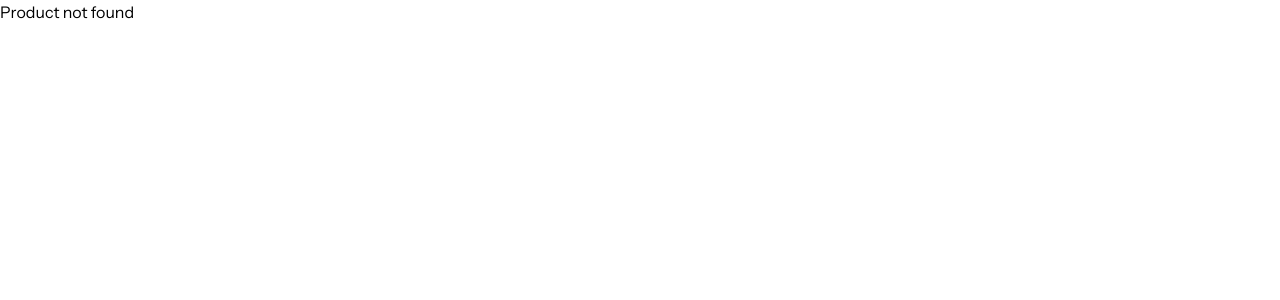
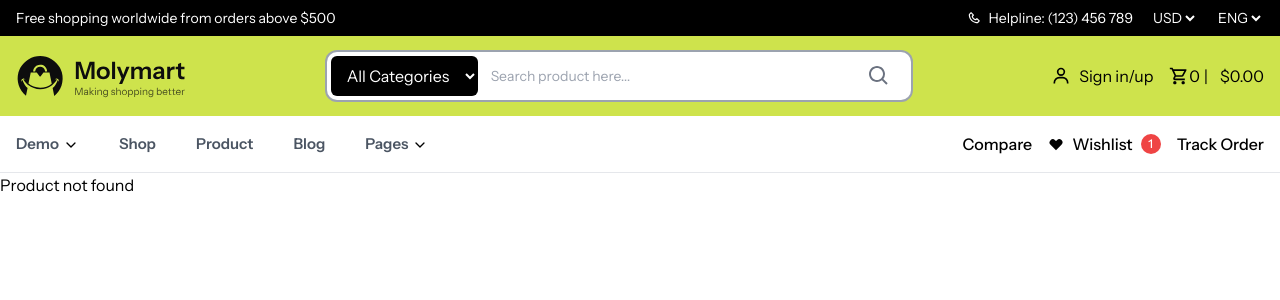
Before and after one commit to mdrobin45/molymart, a Next.js app: page /1 in a window 1280 px wide. Before the commit this address had no page. Shown: the top 300 px of the page. Built offline with nearby package versions, Linux system fonts and the light colour scheme.

Commit message:
craete nav menu

```diff
--- a/src/app/layout.tsx
+++ b/src/app/layout.tsx
@@ -1,6 +1,7 @@
 import type { Metadata } from "next";
 import { Instrument_Sans } from "next/font/google";
 import "./globals.css";
+import Header from "@/components/layout/header/Index";
 
 // Fonts
 const instrumentSans = Instrument_Sans({
@@ -22,7 +23,10 @@ export default function RootLayout({
    return (
       <html lang="en">
          <body className={`${instrumentSans.variable}`}>
-            <main className="font-instrumentSans">{children}</main>
+            <main className="font-instrumentSans">
+               <Header />
+               {children}
+            </main>
          </body>
       </html>
    );
--- /dev/null
+++ b/src/components/layout/header/Index.tsx
@@ -0,0 +1,15 @@
+import MainHeader from "./MainHeader";
+import Navigation from "./Navigation";
+import TopBar from "./Topbar";
+
+const Header = () => {
+   return (
+      <div>
+         <TopBar />
+         <MainHeader />
+         <Navigation />
+      </div>
+   );
+};
+
+export default Header;
--- /dev/null
+++ b/src/components/layout/header/MainHeader.tsx
@@ -0,0 +1,60 @@
+import molymartLogo from "@/assets/images/molymart-logo.svg";
+import Image from "next/image";
+import { BiSearch, BiShoppingBag, BiUser } from "react-icons/bi";
+import { MdOutlineShoppingCart } from "react-icons/md";
+
+const MainHeader = () => {
+   return (
+      <div className="bg-primary py-4">
+         <div className="container mx-auto px-4">
+            <div className="flex items-center justify-between gap-4">
+               <div className="flex-shrink-0">
+                  <Image
+                     src={molymartLogo}
+                     alt="Molymart"
+                     width={170}
+                     height={100}
+                  />
+               </div>
+
+               <div className="hidden md:flex flex-1 max-w-xl relative">
+                  <select className="absolute text-white left-0 top-0 h-full bg-black rounded-md px-3 focus:outline-none">
+                     <option value="">All Categories</option>
+                     <option value="1">Category 1</option>
+                     <option value="2">Category 2</option>
+                     <option value="3">Category 3</option>
+                  </select>
+                  <input
+                     type="search"
+                     placeholder="Search product here..."
+                     className="flex h-10 w-full rounded-md bg-background px-3 py-2 text-sm ring-offset-background file:border-0 file:bg-transparent file:text-sm file:font-medium file:text-foreground placeholder:text-muted-foreground focus-visible:outline-none ring-2 ring-offset-4 ring-gray-400 disabled:cursor-not-allowed disabled:opacity-50 pl-40 rounded-l-md"
+                  />
+                  <button
+                     type="submit"
+                     className="inline-flex items-center justify-center whitespace-nowrap rounded-md text-sm font-medium ring-offset-background transition-colors focus-visible:outline-none focus-visible:ring-2 focus-visible:ring-ring focus-visible:ring-offset-2 disabled:pointer-events-none disabled:opacity-50 text-primary-foreground px-4 py-2 absolute right-0 top-0 h-full rounded-l-none">
+                     <BiSearch className="w-6 h-6 text-gray-500" />
+                  </button>
+               </div>
+
+               <div className="flex items-center gap-4">
+                  <button className="hidden sm:flex items-center gap-2">
+                     <BiUser className="w-5 h-5" />
+                     <div className="text-left">
+                        <div>Sign in/up</div>
+                     </div>
+                  </button>
+
+                  <button className="relative flex items-center">
+                     <MdOutlineShoppingCart className="w-5 h-5" />
+                     <span>0</span>
+                     <span className="px-1">{"|"}</span>
+                     <span className="ml-2">$0.00</span>
+                  </button>
+               </div>
+            </div>
+         </div>
+      </div>
+   );
+};
+
+export default MainHeader;
--- /dev/null
+++ b/src/components/layout/header/Navigation.tsx
@@ -0,0 +1,96 @@
+import { HiHeart } from "react-icons/hi";
+import { TfiAngleRight } from "react-icons/tfi";
+
+// Navigation pages
+const pages = [
+   {
+      name: "Demo",
+      subPages: [
+         { name: "Demo 1", href: "#" },
+         { name: "Demo 2", href: "#" },
+         { name: "Demo 3", href: "#" },
+      ],
+   },
+   { name: "Shop", href: "#" },
+   { name: "Product", href: "#" },
+   { name: "Blog", href: "#" },
+   {
+      name: "Pages",
+      subPages: [
+         { name: "Page 1", href: "#" },
+         { name: "Page 2", href: "#" },
+         { name: "Page 3", href: "#" },
+      ],
+   },
+];
+
+const Navigation = () => {
+   return (
+      <div className="border-b">
+         <div className="container mx-auto px-4">
+            <div className="flex items-center justify-between py-4">
+               <ul className="lg:flex lg:gap-x-10 max-lg:space-y-3 max-lg:fixed max-lg:bg-white max-lg:w-2/3 max-lg:min-w-[300px] max-lg:top-0 max-lg:left-0 max-lg:p-4 max-lg:h-full max-lg:shadow-md max-lg:overflow-auto z-50">
+                  {pages.map((page) => (
+                     <li
+                        key={page.name}
+                        className="group max-lg:border-b max-lg:px-3 max-lg:py-3 relative">
+                        <a
+                           href={`${
+                              page.subPages ? "javascript:void(0)" : page.href
+                           }`}
+                           className="hover:text-primary hover:fill-primary text-gray-600 font-semibold text-[15px] block">
+                           {page.name}
+                           {page.subPages && page.subPages.length > 0 && (
+                              <svg
+                                 xmlns="http://www.w3.org/2000/svg"
+                                 width="16px"
+                                 height="16px"
+                                 className="ml-1 inline-block"
+                                 viewBox="0 0 24 24">
+                                 <path
+                                    d="M12 16a1 1 0 0 1-.71-.29l-6-6a1 1 0 0 1 1.42-1.42l5.29 5.3 5.29-5.29a1 1 0 0 1 1.41 1.41l-6 6a1 1 0 0 1-.7.29z"
+                                    data-name="16"
+                                    data-original="#000000"
+                                 />
+                              </svg>
+                           )}
+                        </a>
+
+                        {page.subPages && page.subPages.length > 0 && (
+                           <ul className="absolute top-5 max-lg:top-8 left-0 z-50 block space-y-2 shadow-lg bg-white max-h-0 overflow-hidden min-w-[250px] group-hover:opacity-100 group-hover:max-h-[700px] px-6 group-hover:pb-4 group-hover:pt-6 transition-all duration-500">
+                              {page.subPages.map((subPage) => (
+                                 <li
+                                    key={subPage.name}
+                                    className="border-b py-3">
+                                    <a
+                                       href={subPage.href}
+                                       className="hover:text-primary hover:fill-primary text-gray-600 font-semibold text-[15px] block">
+                                       <TfiAngleRight className="w-[16px] mr-2 h-[16px] inline-block" />
+                                       {subPage.name}
+                                    </a>
+                                 </li>
+                              ))}
+                           </ul>
+                        )}
+                     </li>
+                  ))}
+               </ul>
+
+               <div className="flex items-center gap-4">
+                  <button className="font-medium">Compare</button>
+                  <button className="font-medium flex items-center gap-2">
+                     <HiHeart className="w-4 h-4" />
+                     Wishlist
+                     <span className="bg-red-500 text-white text-xs rounded-full w-5 h-5 flex items-center justify-center">
+                        1
+                     </span>
+                  </button>
+                  <button className="font-medium">Track Order</button>
+               </div>
+            </div>
+         </div>
+      </div>
+   );
+};
+
+export default Navigation;
--- /dev/null
+++ b/src/components/layout/header/Topbar.tsx
@@ -0,0 +1,31 @@
+import { BiPhone } from "react-icons/bi";
+
+const TopBar = () => {
+   return (
+      <div className="bg-black text-white text-sm py-2">
+         <div className="container mx-auto px-4 flex justify-between items-center">
+            <p className="text-xs sm:text-sm">
+               Free shopping worldwide from orders above $500
+            </p>
+            <div className="flex items-center gap-4">
+               <div className="hidden sm:flex items-center gap-2">
+                  <BiPhone size={14} />
+                  <span>Helpline: (123) 456 789</span>
+               </div>
+               <select className="bg-transparent text-white text-sm border-none focus:outline-none">
+                  <option value="USD">USD</option>
+                  <option value="EUR">EUR</option>
+                  <option value="GBP">GBP</option>
+               </select>
+               <select className="bg-transparent text-white text-sm border-none focus:outline-none">
+                  <option value="ENG">ENG</option>
+                  <option value="ESP">ESP</option>
+                  <option value="FRA">FRA</option>
+               </select>
+            </div>
+         </div>
+      </div>
+   );
+};
+
+export default TopBar;
--- a/tailwind.config.ts
+++ b/tailwind.config.ts
@@ -10,7 +10,7 @@ export default {
       extend: {
          colors: {
             primary: "#CEE34C",
-            secondary: "#000000",
+            secondary: "#0D0D0D",
          },
          fontFamily: {
             instrumentSans: ["var(--font-instrument-sans)"],
```
Also changed, not shown: src/assets/images/molymart-logo.svg (added).
